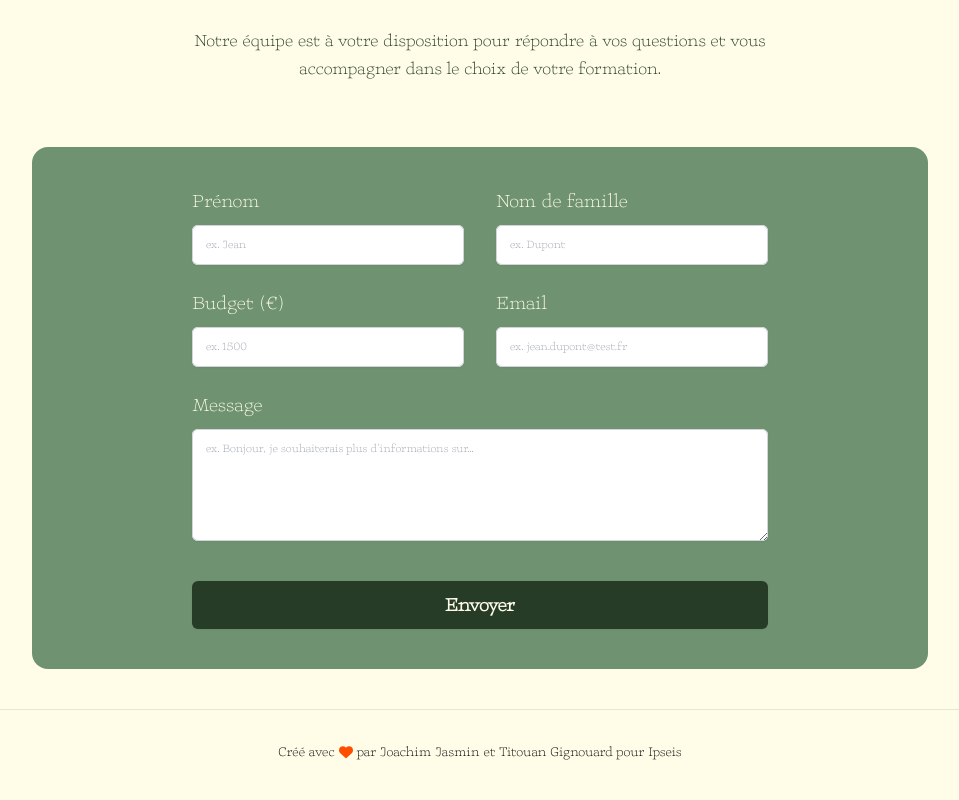
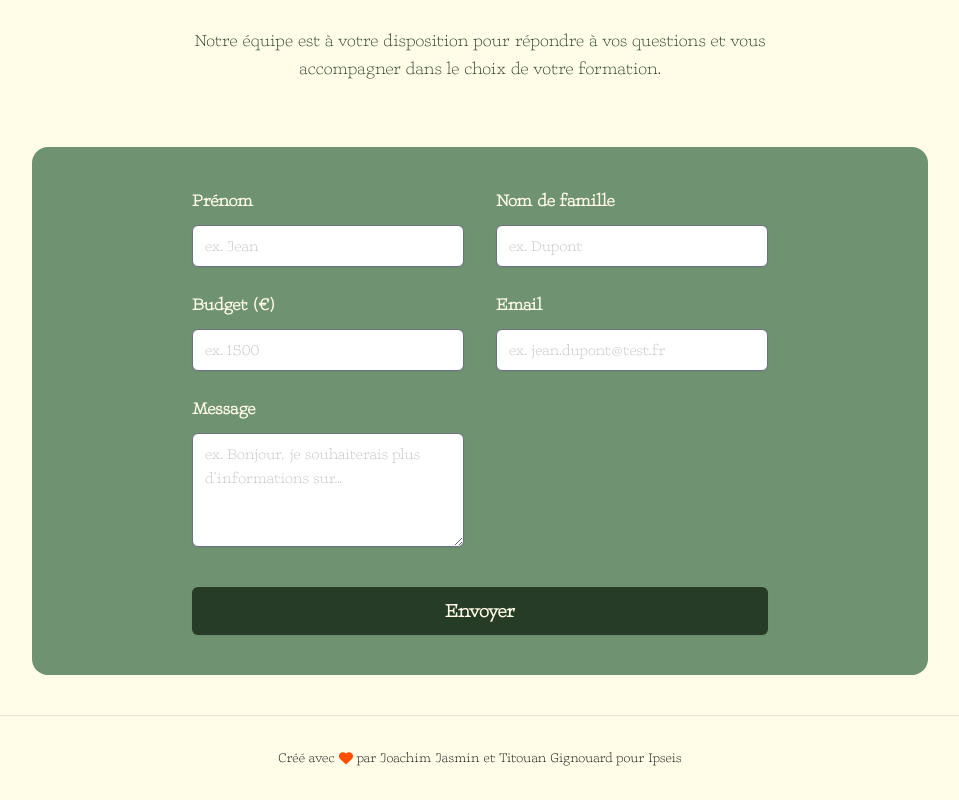
Before and after one commit to Jyok1m/ipseis, a Next.js app: page / in a window 1280 px wide. Shown: the part 1347-2147 px from the top of the page, without its empty margins (160-1119 px from the left). Built offline with nearby package versions, Linux system fonts and the light colour scheme.

Commit message:
Ajustement des tailles de texte dans plusieurs composants pour une meilleure cohérence visuelle

```diff
--- a/src/app/catalogue/formation/[id]/page.tsx
+++ b/src/app/catalogue/formation/[id]/page.tsx
@@ -79,7 +79,7 @@ export default function FormationPage({ params }: { params: any }) {
 				{/* Section titre */}
 				<div>
 					<h1 className="mt-2 text-2xl font-semibold tracking-tight sm:text-5xl">{trainingData?.title}</h1>
-					<p className="text-md font-semibold text-cohesion">{trainingData?.theme}</p>
+					<p className="text-base font-semibold text-cohesion">{trainingData?.theme}</p>
 				</div>
 
 				{/* Section objectifs pédagogiques */}
@@ -258,7 +258,7 @@ export default function FormationPage({ params }: { params: any }) {
 						<div className="mt-10 flex items-center justify-center gap-x-6">
 							<Link
 								href="/contact"
-								className="rounded-md bg-univers px-3 py-3 text-md md:text-lg text-support font-normal shadow-sm hover:bg-univers/80 focus-visible:outline focus-visible:outline-2 focus-visible:outline-offset-2 focus-visible:outline-maitrise"
+								className="rounded-md bg-univers px-3 py-3 text-base md:text-lg text-support font-normal shadow-sm hover:bg-univers/80 focus-visible:outline focus-visible:outline-2 focus-visible:outline-offset-2 focus-visible:outline-maitrise"
 							>
 								<span className="flex items-center gap-x-2 text-support">Contactez-nous</span>
 							</Link>
--- a/src/app/page.tsx
+++ b/src/app/page.tsx
@@ -30,7 +30,7 @@ export default function Accueil() {
 							<div className="mt-5 w-full flex justify-start">
 								<Link
 									href="/catalogue"
-									className="rounded-md bg-maitrise px-3 py-2 sm:py-3 text-md md:text-lg text-support font-normal shadow-sm hover:bg-maitrise/80 focus-visible:outline focus-visible:outline-2 focus-visible:outline-offset-2 focus-visible:outline-maitrise"
+									className="rounded-md bg-maitrise px-3 py-2 sm:py-3 text-base md:text-lg text-support font-normal shadow-sm hover:bg-maitrise/80 focus-visible:outline focus-visible:outline-2 focus-visible:outline-offset-2 focus-visible:outline-maitrise"
 								>
 									<span className="flex items-center gap-x-2 text-support">Parcourir nos formations</span>
 								</Link>
@@ -70,7 +70,7 @@ export default function Accueil() {
 				{/* </div> */}
 
 				<div className="mt-16 flex items-center justify-center gap-x-6">
-					<Link href="/catalogue" className="text-md font-semibold leading-6 hover:underline hover:underline-offset-4">
+					<Link href="/catalogue" className="text-base font-semibold leading-6 hover:underline hover:underline-offset-4">
 						Voir nos formations <span aria-hidden="true">→</span>
 					</Link>
 				</div>
@@ -81,7 +81,7 @@ export default function Accueil() {
 				<div className="mx-auto max-w-2xl text-center mb-16 text-univers">
 					<h2 className="text-lg font-semibold leading-6 text-cohesion">100% personnalisé</h2>
 					<h1 className="mt-2 text-2xl sm:text-4xl font-bold tracking-wider text-center">Parlons de vos besoins</h1>
-					<p className="mt-6 text-md sm:text-lg leading-6">
+					<p className="mt-6 text-base sm:text-lg leading-6">
 						Notre équipe est à votre disposition pour répondre à vos questions et vous accompagner dans le choix de votre formation.
 					</p>
 				</div>
--- a/src/components/global/Header.tsx
+++ b/src/components/global/Header.tsx
@@ -34,7 +34,7 @@ const Header = () => {
 				<div className="flex flex-1 items-center justify-end gap-x-6">
 					<Link
 						href="/contact"
-						className="rounded-md bg-maitrise px-3 py-1 text-md md:text-lg text-support font-normal shadow-sm hover:bg-maitrise/80 focus-visible:outline focus-visible:outline-2 focus-visible:outline-offset-2 focus-visible:outline-maitrise"
+						className="rounded-md bg-maitrise px-3 py-1 text-base md:text-lg text-support font-normal shadow-sm hover:bg-maitrise/80 focus-visible:outline focus-visible:outline-2 focus-visible:outline-offset-2 focus-visible:outline-maitrise"
 					>
 						<span className="flex items-center gap-x-2">
 							<EnvelopeIcon aria-hidden="true" className="size-3 md:size-6" />
@@ -65,7 +65,7 @@ const Header = () => {
 
 						<Link
 							href="/contact"
-							className="ml-auto rounded-md bg-univers px-3 py-1 text-md md:text-lg font-normal text-support shadow-sm hover:bg-univers/80 focus-visible:outline focus-visible:outline-2 focus-visible:outline-offset-2"
+							className="ml-auto rounded-md bg-univers px-3 py-1 text-base md:text-lg font-normal text-support shadow-sm hover:bg-univers/80 focus-visible:outline focus-visible:outline-2 focus-visible:outline-offset-2"
 						>
 							<span className="flex items-center gap-x-2">
 								<EnvelopeIcon aria-hidden="true" className="size-3 md:size-6" />
@@ -85,7 +85,7 @@ const Header = () => {
 										key={item.name}
 										href={item.href}
 										onClick={() => setMobileMenuOpen(false)}
-										className="-mx-3 block rounded-lg px-3 py-2 text-md font-semibold text-univers hover:bg-support"
+										className="-mx-3 block rounded-lg px-3 py-2 text-base font-semibold text-univers hover:bg-support"
 									>
 										{item.name}
 									</Link>
--- a/src/components/global/SectionTitle.tsx
+++ b/src/components/global/SectionTitle.tsx
@@ -9,7 +9,7 @@ const SectionTitle = ({ tag, title, description }: SectionTitleProps) => {
 		<div className="mx-auto max-w-2xl text-center mb-8 text-univers">
 			{tag && <h2 className="text-base font-semibold leading-6 text-cohesion">{tag}</h2>}
 			<p className="mt-2 text-2xl font-bold tracking-wider sm:text-4xl">{title}</p>
-			<p className="mt-6 text-md sm:text-lg leading-6">{description}</p>
+			<p className="mt-6 text-base sm:text-lg leading-6">{description}</p>
 		</div>
 	);
 };
--- a/src/components/home/ContactForm.tsx
+++ b/src/components/home/ContactForm.tsx
@@ -1,12 +1,45 @@
 "use client";
 
 import React, { useState } from "react";
-import Image from "next/image";
 
 import { LoadingOutlined } from "@ant-design/icons";
 import { Spin } from "antd";
 
 import Notification from "@/components/utils/Notification";
+
+const InputWrapper = ({ label, children, otherProps }: { label: string; children: React.ReactNode; otherProps?: any }) => (
+	<div {...otherProps}>
+		<label htmlFor={label} className="text-base sm:text-lg leading-6 text-support font-semibold">
+			{label}
+		</label>
+		<div className="mt-2.5">{children}</div>
+	</div>
+);
+
+const TextInput = ({ onChange, value, id, name, type, autoComplete, placeholder }: any) => (
+	<input
+		onChange={onChange}
+		value={value}
+		id={id}
+		name={name}
+		type={type}
+		autoComplete={autoComplete}
+		placeholder={placeholder}
+		className="block w-full rounded-md px-3 py-2 text-gray-900 shadow-sm placeholder:text-univers placeholder:opacity-30 text-sm sm:text-base"
+	/>
+);
+
+const TextAreaInput = ({ onChange, value, id, name, rows, placeholder }: any) => (
+	<textarea
+		onChange={onChange}
+		value={value}
+		id={id}
+		name={name}
+		rows={rows}
+		placeholder={placeholder}
+		className="block w-full rounded-md px-3 py-2 text-gray-900 shadow-sm placeholder:text-univers placeholder:opacity-30 text-sm sm:text-base"
+	/>
+);
 
 export default function ContactForm() {
 	const [firstName, setFirstName] = useState("");
@@ -68,89 +101,60 @@ export default function ContactForm() {
 				<div className="flex flex-col gap-16 sm:gap-y-20 lg:flex-row">
 					<div className="lg:flex-auto">
 						<div className="grid grid-cols-1 gap-x-8 gap-y-6 sm:grid-cols-2">
-							<div>
-								<label htmlFor="first-name" className="block text-sm sm:text-base lg:text-xl leading-6 text-support">
-									Prénom
-								</label>
-								<div className="mt-2.5">
-									<input
-										onChange={(e) => setFirstName(e.target.value)}
+							<InputWrapper label="Prénom">
+								<TextInput
+									onChange={(e: any) => setFirstName(e.target.value)}
 									value={firstName}
 									id="first-name"
 									name="first-name"
 									type="text"
 									autoComplete="given-name"
 									placeholder="ex. Jean"
-										className="block w-full rounded-md border-0 px-3.5 py-2 text-gray-900 shadow-sm ring-1 ring-inset ring-gray-300 placeholder:text-gray-400 focus:ring-2 focus:ring-inset focus:ring-univers text-xs sm:text-md sm:leading-6"
 								/>
-								</div>
-							</div>
-							<div>
-								<label htmlFor="last-name" className="block text-sm sm:text-base lg:text-xl leading-6 text-support">
-									Nom de famille
-								</label>
-								<div className="mt-2.5">
-									<input
-										onChange={(e) => setLastName(e.target.value)}
+							</InputWrapper>
+							<InputWrapper label="Nom de famille">
+								<TextInput
+									onChange={(e: any) => setLastName(e.target.value)}
 									value={lastName}
 									id="last-name"
 									name="last-name"
 									type="text"
 									autoComplete="family-name"
 									placeholder="ex. Dupont"
-										className="block w-full rounded-md border-0 px-3.5 py-2 text-gray-900 shadow-sm ring-1 ring-inset ring-gray-300 placeholder:text-gray-400 focus:ring-2 focus:ring-inset focus:ring-univers text-xs sm:text-md sm:leading-6"
 								/>
-								</div>
-							</div>
-							<div>
-								<label htmlFor="budget" className="block text-sm sm:text-base lg:text-xl leading-6 text-support">
-									Budget (€)
-								</label>
-								<div className="mt-2.5">
-									<input
-										onChange={(e) => setBudget(e.target.value)}
+							</InputWrapper>
+							<InputWrapper label="Budget (€)">
+								<TextInput
+									onChange={(e: any) => setBudget(e.target.value)}
 									value={budget}
 									id="budget"
 									name="budget"
 									type="number"
 									placeholder="ex. 1500"
-										className="block w-full rounded-md border-0 px-3.5 py-2 text-gray-900 shadow-sm ring-1 ring-inset ring-gray-300 placeholder:text-gray-400 focus:ring-2 focus:ring-inset focus:ring-univers text-xs sm:text-md sm:leading-6"
 								/>
-								</div>
-							</div>
-							<div>
-								<label htmlFor="email" className="block text-sm sm:text-base lg:text-xl leading-6 text-support">
-									Email
-								</label>
-								<div className="mt-2.5">
-									<input
-										onChange={(e) => setEmail(e.target.value)}
+							</InputWrapper>
+							<InputWrapper label="Email">
+								<TextInput
+									onChange={(e: any) => setEmail(e.target.value)}
 									value={email}
 									id="email"
 									name="email"
 									type="email"
 									autoComplete="email"
 									placeholder="ex. jean.dupont@test.fr"
-										className="block w-full rounded-md border-0 px-3.5 py-2 text-gray-900 shadow-sm ring-1 ring-inset ring-gray-300 placeholder:text-gray-400 focus:ring-2 focus:ring-inset focus:ring-univers text-xs sm:text-md sm:leading-6"
 								/>
-								</div>
-							</div>
-							<div className="sm:col-span-2">
-								<label htmlFor="message" className="block text-sm sm:text-base lg:text-xl leading-6 text-support">
-									Message
-								</label>
-								<div className="mt-2.5">
-									<textarea
-										onChange={(e) => setMessage(e.target.value)}
+							</InputWrapper>
+							<InputWrapper label="Message">
+								<TextAreaInput
+									onChange={(e: any) => setMessage(e.target.value)}
 									value={message}
 									id="message"
 									name="message"
 									rows={4}
 									placeholder="ex. Bonjour, je souhaiterais plus d'informations sur..."
-										className="block w-full rounded-md border-0 px-3.5 py-2 text-gray-900 shadow-sm ring-1 ring-inset ring-gray-300 placeholder:text-gray-400 focus:ring-2 focus:ring-inset focus:ring-univers text-xs sm:text-md sm:leading-6"
+									className="block w-full rounded-md border-0 px-3.5 py-2 text-gray-900 shadow-sm ring-1 ring-inset ring-gray-300 placeholder:text-gray-400 focus:ring-2 focus:ring-inset focus:ring-univers text-xs sm:text-base sm:leading-6"
 								/>
-								</div>
-							</div>
+							</InputWrapper>
 						</div>
 						<div className="mt-10">
 							<button
```
Lines whose indentation alone changed are shown as unchanged.
